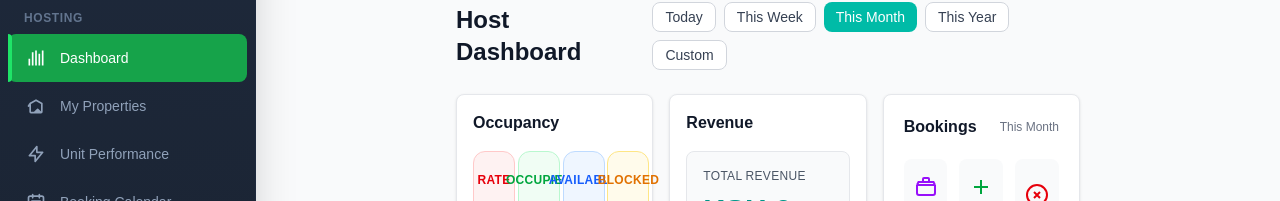
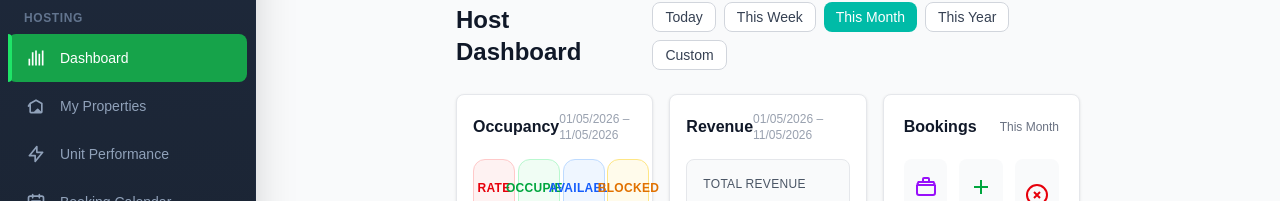
Before and after one commit to hustlekitafrica-stack/HostHive, a Next.js app: page /dashboard in a window 1280 px wide. Shown: the part 103-304 px from the top of the page. Built offline with nearby package versions, Linux system fonts and the light colour scheme; no server answers; sample sign-in values are in the browser's storage.

Commit message:
feat: add date range label to occupancy and revenue card headers

```diff
--- a/src/app/(dashboard)/dashboard/page.tsx
+++ b/src/app/(dashboard)/dashboard/page.tsx
@@ -243,7 +243,10 @@ export default function DashboardPage() {
         <div className="grid grid-cols-1 md:grid-cols-3 gap-4 mb-6">
           {/* Occupancy Card */}
           <div className="bg-white rounded-lg shadow-sm border border-gray-200 p-4">
-            <h3 className="text-base font-semibold text-gray-900 mb-4">Occupancy</h3>
+            <div className="flex items-center justify-between mb-4">
+              <h3 className="text-base font-semibold text-gray-900">Occupancy</h3>
+              <span className="text-xs text-gray-400 font-medium">{dateRangeLabel}</span>
+            </div>
 
             {/* Stats Cards - Responsive Grid */}
             <div className="grid grid-cols-2 md:grid-cols-2 lg:grid-cols-4 gap-4 mb-6">
@@ -327,7 +330,10 @@ export default function DashboardPage() {
 
           {/* Revenue Card */}
           <div className="bg-white rounded-lg shadow-sm border border-gray-200 p-4">
-            <h3 className="text-base font-semibold text-gray-900 mb-4">Revenue</h3>
+            <div className="flex items-center justify-between mb-4">
+              <h3 className="text-base font-semibold text-gray-900">Revenue</h3>
+              <span className="text-xs text-gray-400 font-medium">{dateRangeLabel}</span>
+            </div>
             <div className="space-y-4">
               {/* Total Revenue */}
               <div className="bg-gray-50 rounded-lg p-4 border border-gray-200">
```
